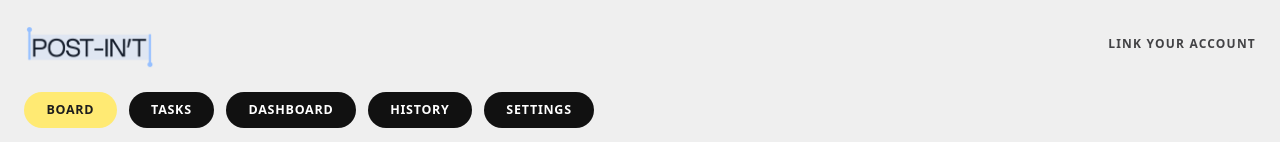
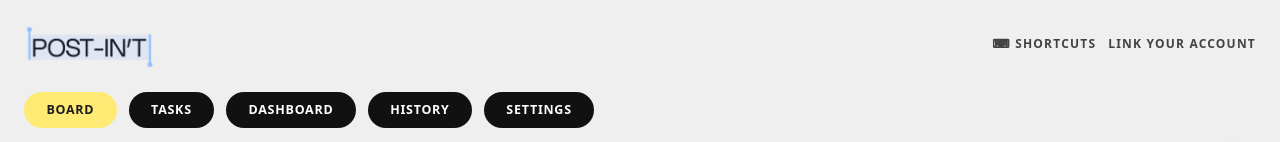
Before and after one commit to fsanchezux/post-int, a Next.js app: page / in a window 1280 px wide. Shown: the top 142 px of the page. Built offline with nearby package versions, Linux system fonts and the light colour scheme; no server answers.

Commit message:
Add shortcuts button to Nav header

```diff
--- a/components/Nav.tsx
+++ b/components/Nav.tsx
@@ -20,6 +20,7 @@ export function Nav() {
   const [connected, setConnected] = useState(false);
   const [email, setEmail] = useState<string | null>(null);
   const [loaded, setLoaded] = useState(false);
+  const [shortcutsOpen, setShortcutsOpen] = useState(false);
 
   const refresh = () => {
     fetch("/api/auth/google/status", { cache: "no-store" })
@@ -106,6 +107,13 @@ export function Nav() {
                 {email ?? t("settings.connected")}
               </span>
               <button
+                onClick={() => setShortcutsOpen(true)}
+                className="text-xs font-semibold tracking-widest uppercase opacity-80 hover:opacity-100 underline-offset-2 hover:underline"
+                title="Keyboard shortcuts"
+              >
+                 Shortcuts
+              </button>
+              <button
                 onClick={signOut}
                 className="text-xs font-semibold tracking-widest uppercase opacity-80 hover:opacity-100 underline-offset-2 hover:underline"
               >
@@ -113,15 +121,26 @@ export function Nav() {
               </button>
             </>
           ) : (
+            <>
+              <button
+                onClick={() => setShortcutsOpen(true)}
+                className="text-xs font-semibold tracking-widest uppercase opacity-80 hover:opacity-100 underline-offset-2 hover:underline"
+                title="Keyboard shortcuts"
+              >
+                ⌨ Shortcuts
+              </button>
               <a
                 href="/api/auth/google"
                 className="text-xs font-semibold tracking-widest uppercase opacity-80 hover:opacity-100"
               >
                 Link your account
               </a>
+            </>
           )}
         </div>
       </div>
+
+      <ShortcutsModal open={shortcutsOpen} onClose={() => setShortcutsOpen(false)} />
 
       <nav className="max-w-7xl mx-auto px-6 pt-5 pb-4 flex items-center gap-3 flex-wrap">
         {links.map((l) => {
```
Lines whose indentation alone changed are shown as unchanged.
